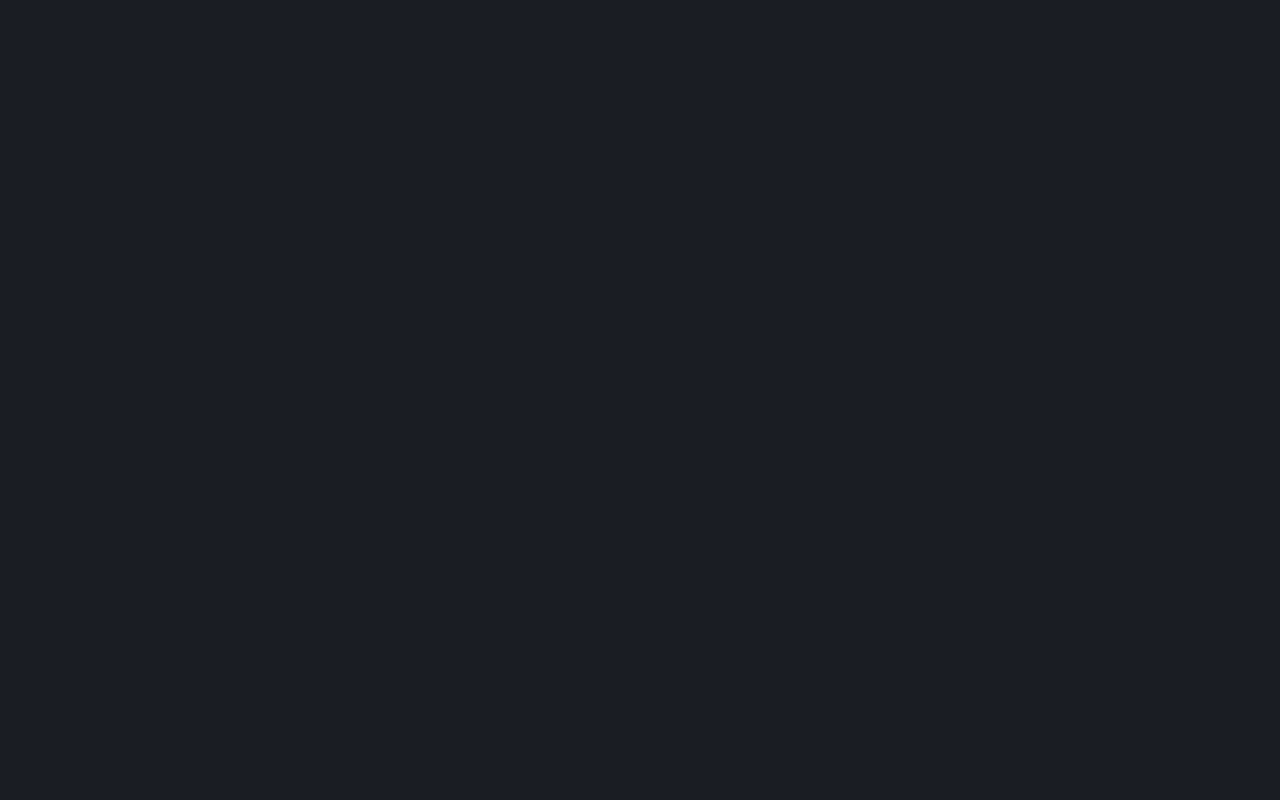
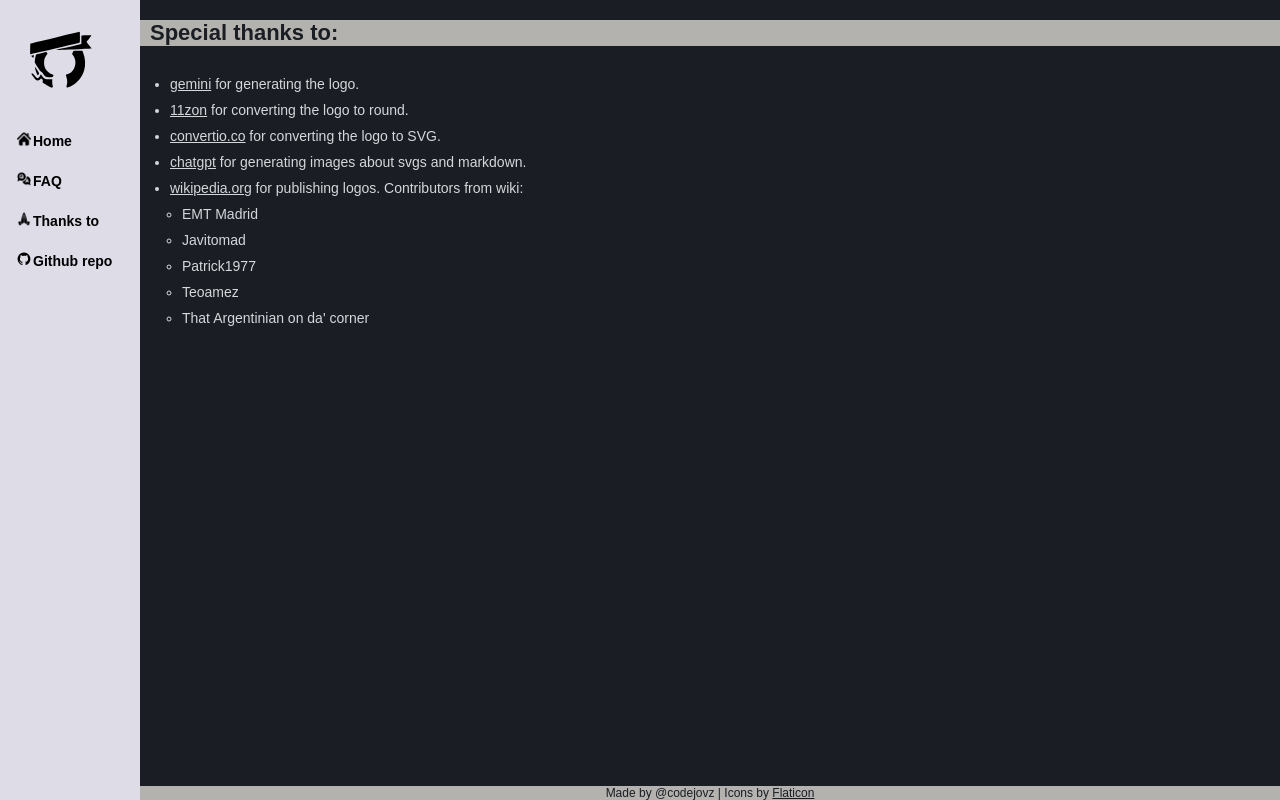
Before and after one commit to codejovz/badges-codejovz, a React (Vite) app: page /SpecialThanks in a window 1280 px wide. Built offline with nearby package versions, Linux system fonts and the light colour scheme.

Commit message:
Changed base to '/'

```diff
--- a/package.json
+++ b/package.json
@@ -2,7 +2,7 @@
   "name": "badges",
   "private": true,
   "version": "1.0.0",
-  "homepage": "/badges",
+  "homepage": "/",
   "type": "module",
   "scripts": {
     "dev": "vite --host",
--- a/src/App.jsx
+++ b/src/App.jsx
@@ -8,7 +8,7 @@
 
 export default function App() {
     return (
-      <BrowserRouter basename="/badges">
+      <BrowserRouter>
         <Routes>
           <Route path="/" element={<Centro />} />
           <Route path="/Faq" element={<Faq/>} />
--- a/src/components/BadgeGallery.jsx
+++ b/src/components/BadgeGallery.jsx
@@ -38,7 +38,7 @@
   return (
     <section class="badge-gallery">
       {imageList.map((imageName, index) => {
-        const src = `/badges/${imageName}`;
+        const src = `/${imageName}`;
         return <img key={index} src={src} alt={`Badge ${index + 1}`} />;
       })}
     </section>
--- a/src/components/Sidebar.jsx
+++ b/src/components/Sidebar.jsx
@@ -88,7 +88,7 @@
         <line ref={line3Ref} x1="20" y1="70" x2="80" y2="70" strokeWidth="8" strokeLinecap="round" stroke="black" />
       </svg>
 
-      <img ref={webLogoRef} src="/badges/assets/githubBadgeslogoIco.svg" id="webLogo" alt="logo" />
+      <img ref={webLogoRef} src="/assets/githubBadgeslogoIco.svg" id="webLogo" alt="logo" />
 
       <ul ref={sidebarListRef} className="sidebarList closed">
         <li><NavLink id="homeLi" to="/">Home</NavLink></li>
--- a/vite.config.js
+++ b/vite.config.js
@@ -3,7 +3,7 @@
 
 // https://vite.dev/config/
 export default defineConfig({
-  base: '/badges/',
+  base: '/',
   plugins: [react()],
     build: {
     assetsInlineLimit: 0,
```
Also changed, not shown: vercel.json (deleted), 1 other file (tests, documents, lock files or other folders).
